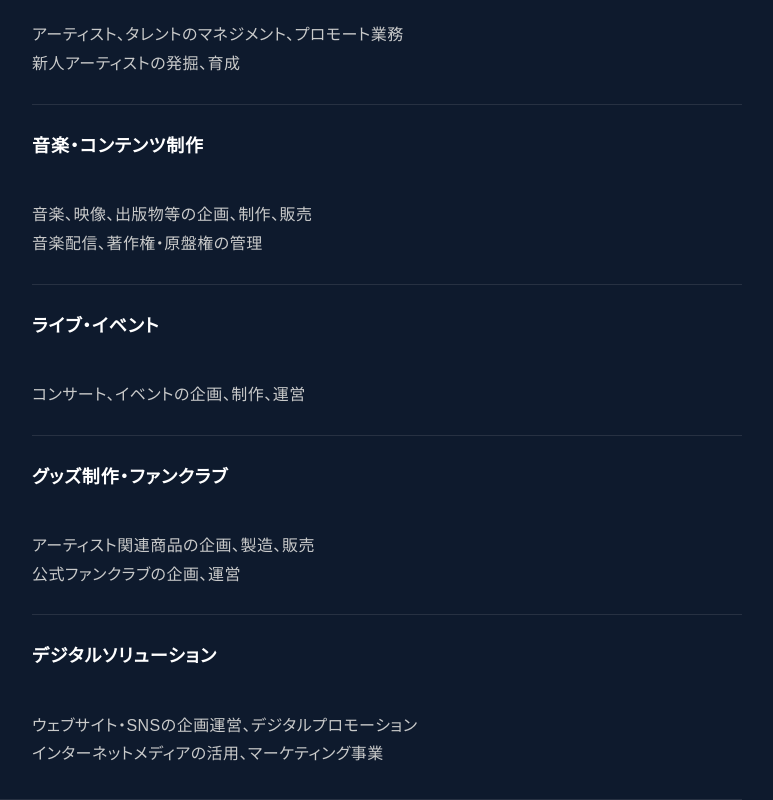
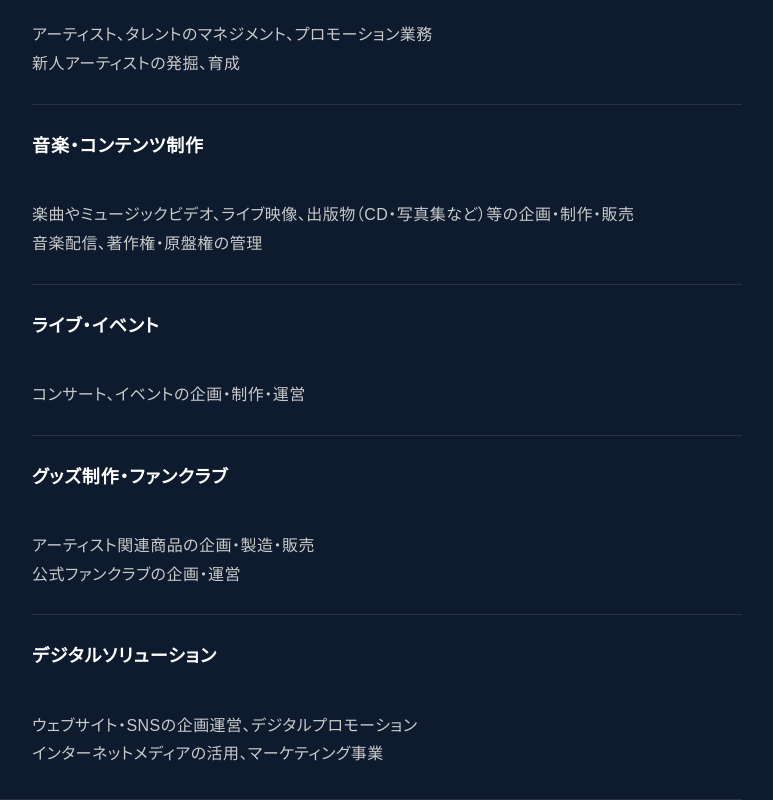
Before and after one commit to KakizoeYasuhiro/alphard, a Next.js app: page /about in a window 1280 px wide. Shown: the part 614-1414 px from the top of the page, without its empty margins (328-1101 px from the left). Built offline with nearby package versions, Linux system fonts and the light colour scheme; no server answers; what react-google-recaptcha-v3 would draw is missing.

Commit message:
ABOUTページの文言の修正

```diff
--- a/src/components/pages/AboutClient.js
+++ b/src/components/pages/AboutClient.js
@@ -69,19 +69,19 @@ export default function AboutClient() {
               <div className="info-content business-list ja-text">
                 <ul>
                   <li><strong>アーティストマネジメント</strong><br />
-                  アーティスト、タレントのマネジメント、プロモート業務<br />
+                  アーティスト、タレントのマネジメント、プロモーション業務<br />
                   新人アーティストの発掘、育成</li>
 
                   <li><strong>音楽・コンテンツ制作</strong><br />
-                  音楽、映像、出版物等の企画、制作、販売<br />
+                  楽曲やミュージックビデオ、ライブ映像、出版物（CD・写真集など）等の企画・制作・販売<br />
                   音楽配信、著作権・原盤権の管理</li>
 
                   <li><strong>ライブ・イベント</strong><br />
-                  コンサート、イベントの企画、制作、運営</li>
+                  コンサート、イベントの企画・制作・運営</li>
 
                   <li><strong>グッズ制作・ファンクラブ</strong><br />
-                  アーティスト関連商品の企画、製造、販売<br />
-                  公式ファンクラブの企画、運営</li>
+                  アーティスト関連商品の企画・製造・販売<br />
+                  公式ファンクラブの企画・運営</li>
 
                   <li><strong>デジタルソリューション</strong><br />
                   ウェブサイト・SNSの企画運営、デジタルプロモーション<br />
```
